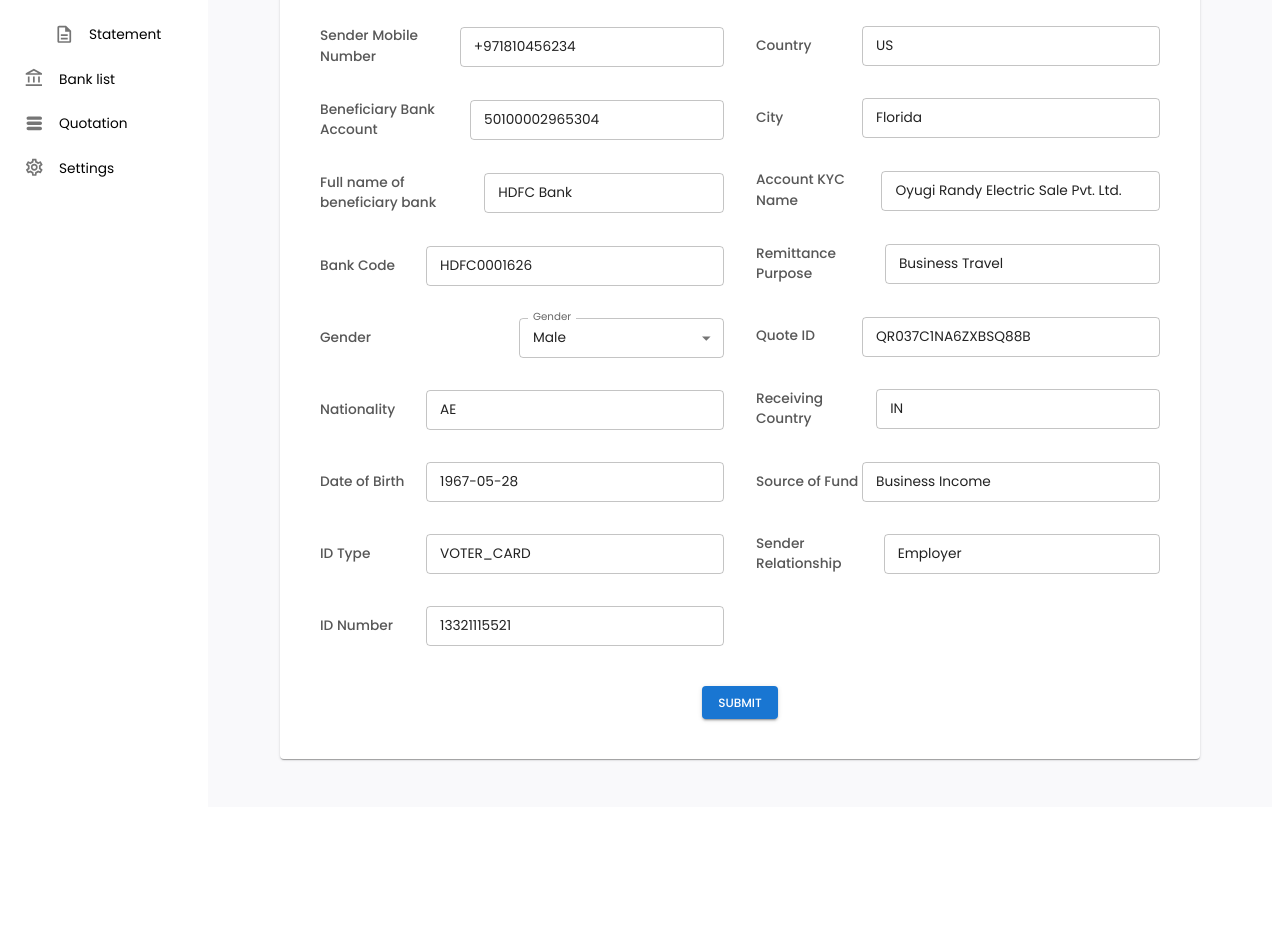
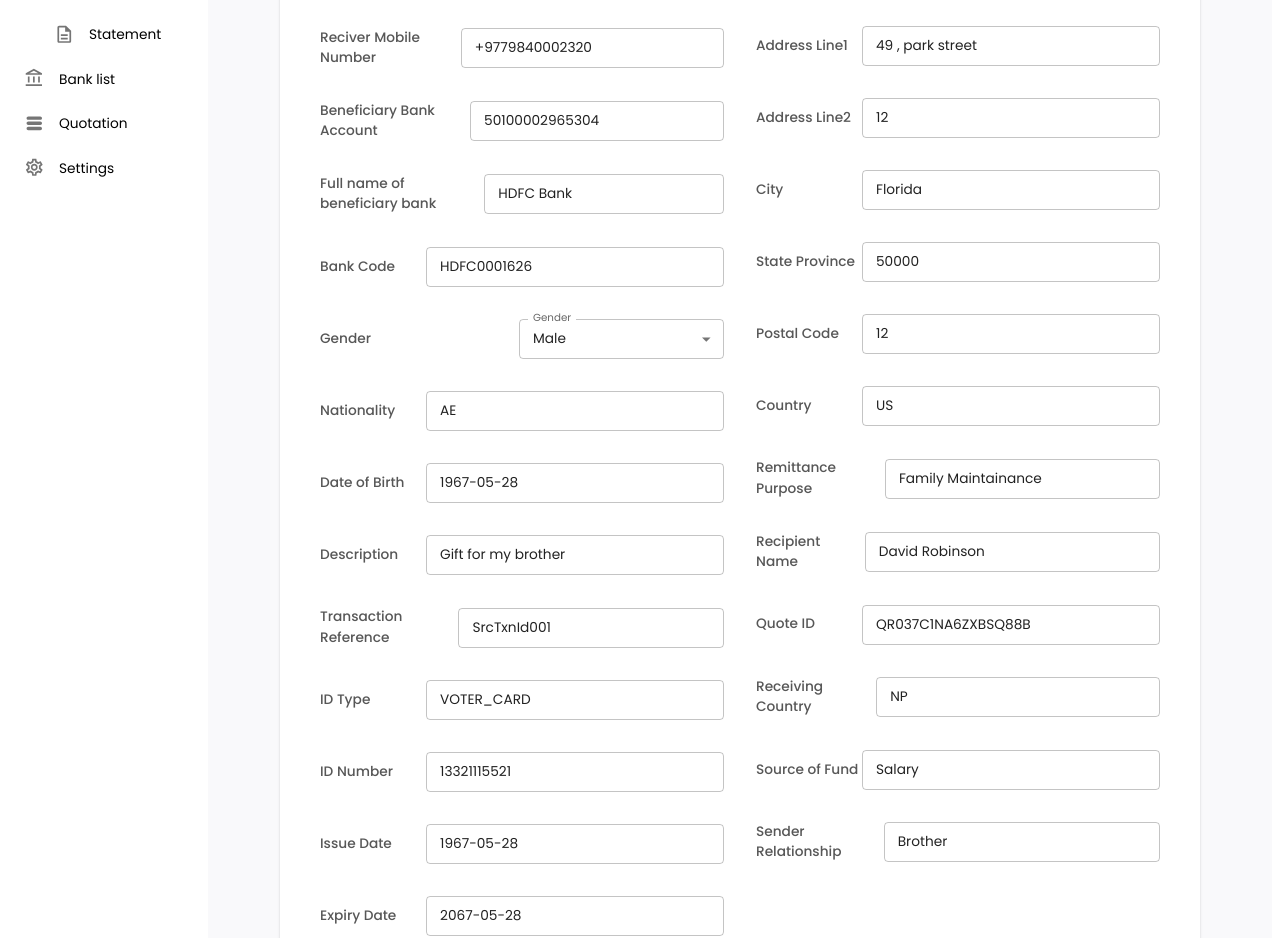
Before and after one commit to marikannan-openturf/sender_app, a React (Create React App) app: page /transactions-personal in a window 1280 px wide. Shown: the part 456-1394 px from the top of the page. Before the commit the page ends 1271 px from the top, so only its background shows below. Built offline with nearby package versions, Linux system fonts and the light colour scheme.

Commit message:
local changes added

```diff
--- a/src/components/Transacations/Personal/PersonalMobile.jsx
+++ b/src/components/Transacations/Personal/PersonalMobile.jsx
@@ -13,6 +13,7 @@ export default function PersonalMobile() {
   const [currency,setCurrency] = useState('INR')
   const [transactionType,setTransactionType] = useState('inttransfer')
   const [mobileNumber,setMobileNumber] = useState('+971810456234')
+  const [reciverMobileNumber,setReciverMobileNumber] = useState('+9779840002320')
   const [accountNr,setAccountNr] = useState('50100002965304')
   const [kycName,setKycName] = useState('HDFC Bank')
   const [bankCode,setBankCode] = useState('HDFC0001626')
@@ -29,12 +30,21 @@ export default function PersonalMobile() {
   const [senderAddress, setSenderAddress] = useState('')
   const [country, setCountry] = useState('US')
   const [city, setCity] = useState('Florida')
-  const [accountKycName, setAccountKycName] = useState('Oyugi Randy Electric Sale Pvt. Ltd.')
-  const [remitancePurpose, setRemitancePurpose] = useState('Business Travel')
+  // const [accountKycName, setAccountKycName] = useState('Oyugi Randy Electric Sale Pvt. Ltd.')
+  const [remitancePurpose, setRemitancePurpose] = useState('Family Maintainance')
   const [quoteId, setQuoteId] = useState('QR037C1NA6ZXBSQ88B')
-  const [reciveCountry, setReciveCountry] = useState('IN')
-  const [sourceFund, setSourceFund] = useState('Business Income')
-  const [senderRelation, setSenderRelation] = useState('Employer')
+  const [reciveCountry, setReciveCountry] = useState('NP')
+  const [sourceFund, setSourceFund] = useState('Salary')
+  const [senderRelation, setSenderRelation] = useState('Brother')
+  const [address1, setAddress1] = useState('49 , park street')
+  const [address2, setAddress2] = useState('12')
+  const [stateProvince, setStateProvince] = useState('50000')
+  const [postalCode, setPostalCode] = useState('12')
+  const [descriptionText, setDescriptionText] = useState('Gift for my brother')
+  const [transactionRef, setTransactionRef] = useState('SrcTxnId001')
+  const [issueDate, setIssueDate] = useState('1967-05-28')
+  const [issuerCountry, setIssuerCountry] = useState('AE')
+  const [recipientName, setRecipientName] = useState('David Robinson')
   const [errorPopup, setErrorPopup] = useState(false)
   const [featuredInfo, setFeaturedInfo] = useState(false)
 
@@ -64,12 +74,22 @@ export default function PersonalMobile() {
     setSenderAddress('')
     setCountry('US')
     setCity('Florida')
-    setAccountKycName('Oyugi Randy Electric Sale Pvt. Ltd.')
-    setRemitancePurpose('Business Travel')
+    // setAccountKycName('Oyugi Randy Electric Sale Pvt. Ltd.')
+    setRemitancePurpose('Family Maintainance')
     setQuoteId('QR037C1NA6ZXBSQ88B')
     setReciveCountry('IN')
     setSourceFund('Business Income')
     setSenderRelation('Employer')
+    setReciverMobileNumber('+9779840002320')
+    setAddress1('49 , park street')
+    setAddress2('park main street')
+    setStateProvince('12')
+    setPostalCode('60000')
+    setDescriptionText('Gift for my brother')
+    setTransactionRef('SrcTxnId001')
+    setIssueDate('1967-05-28')
+    setIssuerCountry('AE')
+    setRecipientName('David Robinson')
     setFeaturedInfo(false)
     setErrorPopup(false)
   }
@@ -93,12 +113,22 @@ export default function PersonalMobile() {
     setSenderAddress('')
     setCountry('US')
     setCity('Florida')
-    setAccountKycName('Oyugi Randy Electric Sale Pvt. Ltd.')
-    setRemitancePurpose('Business Travel')
+    // setAccountKycName('Oyugi Randy Electric Sale Pvt. Ltd.')
+    setRemitancePurpose('Family Maintainance')
     setQuoteId('QR037C1NA6ZXBSQ88B')
     setReciveCountry('IN')
-    setSourceFund('Business Income')
+    setSourceFund('Salary')
     setSenderRelation('Employer')
+    setReciverMobileNumber('+9779840002320')
+    setAddress1('49 , park street')
+    setAddress2('park main street')
+    setStateProvince('12')
+    setPostalCode('60000')
+    setDescriptionText('Gift for my brother')
+    setTransactionRef('SrcTxnId001')
+    setIssueDate('1967-05-28')
+    setIssuerCountry('AE')
+    setRecipientName('David Robinson')
     setFeaturedInfo(false)
   }
 
@@ -115,74 +145,66 @@ export default function PersonalMobile() {
     }
     axios.post(`${apiUrl}/js/transaction`
       , {
-        "amount": "500",
-        "currency": "INR",
+        "amount": `${amount}`,
+        "currency": `${currency}`,
         "type": "inttransfer",
-        "descriptionText": "Gift for my brother",
+        "descriptionText": `${descriptionText}`,
         "requestDate": "2021-05-23 08:19:36",
-        "requestingOrganisationTransactionReference": "SrcTxnId002",
+        "requestingOrganisationTransactionReference": `${transactionRef}`,
         "debitParty": [
           {
             "key": "msisdn",
-            "value": "+971810456234"
+            "value": `${mobileNumber}`
           }
         ],
         "creditParty": [
           {
-            "key": "bankaccountno",
-            "value": "50100002965304"
-          },
-          {
-            "key": "organisationid",
-            "value": "HDFC Bank"
-          },
-          {
-            "key": "sortcode",
-            "value": "HDFC0001626"
+            "key": "msisdn",
+            "value": `${reciverMobileNumber}`
           }
         ],
         "senderKyc": {
-          "nationality": "AE",
-          "dateOfBirth": "1967-05-28",
-          "gender": "M",
+          "nationality": `${nationality}`,
+          "dateOfBirth": `${dob}`,
+          "gender": `${genderDetails}`,
           "idDocument": [
             {
-              "idType": "VOTER_CARD",
-              "idNumber": "13321115521",
-              "issueDate": "1967-05-28",
-              "expiryDate": "2067-05-28",
-              "issuerCountry": "AE"
+              "idType": `${idType}`,
+              "idNumber": `${idNumber}`,
+              "issueDate": `${issueDate}`,
+              "expiryDate": `${expDate}`,
+              "issuerCountry": `${issuerCountry}`
             }
           ],
           "postalAddress": {
-            "addressLine1": "49 , park street",
-            "addressLine2": "12",
-            "addressLine3": "12",
-            "city": "12",
-            "stateProvince": "12",
-            "postalCode": "50000",
-            "country": "US"
+            "addressLine1": `${address1}`,
+            "addressLine2": `${address2}`,
+            "addressLine3": `${address2}`,
+            "city": `${city}`,
+            "stateProvince": `${stateProvince}`,
+            "postalCode": `${postalCode}`,
+            "country": `${country}`
           },
           "subjectName": {
-            "firstName": "Test",
-            "middleName": "",
-            "lastName": "Sender2",
-            "fullName": "Test Sender2"
+            "firstName": `${fullName}`,
+            "middleName": `${fullName}`,
+            "lastName": `${fullName}`,
+            "fullName": `${fullName}`
           }
         },
         "recipientKyc": {
           "subjectName": {
-            "firstName": "Deepa",
-            "lastName": "Jain",
-            "fullName": "Deepa Jain"
+            "firstName": `${recipientName}`,
+            "lastName": `${recipientName}`,
+            "fullName": `${recipientName}`
           }
         },
         "internationalTransferInformation": {
-          "quoteId": "QR037C1NA6ZXBSQ88B",
-          "receivingCountry": "IN",
-          "remittancePurpose": "Family Maintainance",
-          "sourceOfFunds": "Salary",
-          "relationshipSender": "Brother"
+          "quoteId": `${quoteId}`,
+          "receivingCountry": `${reciveCountry}`,
+          "remittancePurpose": `${remitancePurpose}`,
+          "sourceOfFunds": `${sourceFund}`,
+          "relationshipSender": `${senderRelation}`
         }
       },
       { headers: options.headers }
@@ -219,7 +241,7 @@ console.log("dasd0",new Date())
               </Typography>
               <OutlinedInput sx={{ height: 40 }} placeholder='Currency' value={currency} onChange={({target}) => setCurrency(target.value)} />
             </Stack>
-            <Stack alignItems='center' justifyContent='space-between' direction='row'>
+            {/* <Stack alignItems='center' justifyContent='space-between' direction='row'>
             <Typography color="#575757" fontWeight='500'>
             Transaction Type
               </Typography>
@@ -242,12 +264,18 @@ console.log("dasd0",new Date())
               <MenuItem value='p2b'>P2B</MenuItem>
 
             </TextField>
-            </Stack>
+            </Stack> */}
             <Stack alignItems='center' justifyContent='space-between' direction='row'>
               <Typography color="#575757" fontWeight='500'>
               Sender Mobile Number
               </Typography>
               <OutlinedInput sx={{ height: 40 }} placeholder='Mobile Number' value={mobileNumber} onChange={({target}) => setMobileNumber(target.value)} />
+            </Stack>
+            <Stack alignItems='center' justifyContent='space-between' direction='row'>
+              <Typography color="#575757" fontWeight='500'>
+              Reciver Mobile Number
+              </Typography>
+              <OutlinedInput sx={{ height: 40 }} placeholder='Mobile Number' value={reciverMobileNumber} onChange={({target}) => setReciverMobileNumber(target.value)} />
             </Stack>
             <Stack alignItems='center' justifyContent='space-between' direction='row'>
               <Typography color="#575757" fontWeight='500'>
@@ -300,6 +328,18 @@ console.log("dasd0",new Date())
               </Typography>
               <OutlinedInput sx={{ height: 40 }} placeholder='Date of Birth'  value={dob} onChange={({target}) => setDob(target.value)}/>
             </Stack>
+            <Stack alignItems='center' justifyContent='space-between' direction='row'>
+              <Typography color="#575757" fontWeight='500'>
+                Description
+              </Typography>
+              <OutlinedInput sx={{ height: 40 }} placeholder='Description'  value={descriptionText} onChange={({target}) => setDescriptionText(target.value)}/>
+            </Stack>
+            <Stack alignItems='center' justifyContent='space-between' direction='row'>
+              <Typography color="#575757" fontWeight='500'>
+                Transaction Reference
+              </Typography>
+              <OutlinedInput sx={{ height: 40 }} placeholder='Transaction Reference'  value={transactionRef} onChange={({target}) => setTransactionRef(target.value)}/>
+            </Stack>
             {/* <Stack alignItems='center' justifyContent='space-between' direction='row'>
               <Typography color="#575757" fontWeight='500'>
                 Gender
@@ -318,17 +358,32 @@ console.log("dasd0",new Date())
               </Typography>
               <OutlinedInput sx={{ height: 40 }} placeholder='ID Number' value={idNumber} onChange={({target}) => setIdNumber(target.value)} />
             </Stack>
+            <Stack alignItems='center' justifyContent='space-between' direction='row'>
+              <Typography color="#575757" fontWeight='500'>
+                Issue Date
+              </Typography>
+              <OutlinedInput sx={{ height: 40 }} placeholder='ID Number' value={issueDate} onChange={({target}) => setIssueDate(target.value)} />
+            </Stack>
+            <Stack alignItems='center' justifyContent='space-between' direction='row'>
+              <Typography color="#575757" fontWeight='500'>
+                Expiry Date
+              </Typography>
+              <OutlinedInput sx={{ height: 40 }} placeholder='Expiry Date' value={expDate} onChange={({target}) => setExpDate(target.value)} />
+            </Stack>
 
           </Stack>
 
 
           <Stack spacing={4} width={450}>
-          <Stack alignItems='center' justifyContent='space-between' direction='row'>
+
+
+            <Stack alignItems='center' justifyContent='space-between' direction='row'>
               <Typography color="#575757" fontWeight='500'>
-                Expiry Date
+                Issuer Country
               </Typography>
-              <OutlinedInput sx={{ height: 40 }} placeholder='Expiry Date' value={expDate} onChange={({target}) => setExpDate(target.value)} />
+              <OutlinedInput sx={{ height: 40 }} placeholder='Issuer Country' value={issuerCountry} onChange={({target}) => setIssuerCountry(target.value)} />
             </Stack>
+
 
             <Stack alignItems='center' justifyContent='space-between' direction='row'>
               <Typography color="#575757" fontWeight='500'>
@@ -364,11 +419,17 @@ console.log("dasd0",new Date())
             </TextField>            </Stack> */}
             <Stack alignItems='center' justifyContent='space-between' direction='row'>
               <Typography color="#575757" fontWeight='500'>
-                Country
+                Address Line1
               </Typography>
-              <OutlinedInput sx={{ height: 40 }}  placeholder='Country' value={country} onChange={({target}) => setCountry(target.value)} />
+              <OutlinedInput sx={{ height: 40 }} placeholder='Address line 1' value={address1} onChange={({target}) => setAddress1(target.value)}/>
             </Stack>
             <Stack alignItems='center' justifyContent='space-between' direction='row'>
+              <Typography color="#575757" fontWeight='500'>
+                Address Line2
+              </Typography>
+              <OutlinedInput sx={{ height: 40 }} placeholder='Address line 2' value={address2} onChange={({target}) => setAddress2(target.value)}/>
+            </Stack>
+                        <Stack alignItems='center' justifyContent='space-between' direction='row'>
               <Typography color="#575757" fontWeight='500'>
                 City
               </Typography>
@@ -376,15 +437,40 @@ console.log("dasd0",new Date())
             </Stack>
             <Stack alignItems='center' justifyContent='space-between' direction='row'>
               <Typography color="#575757" fontWeight='500'>
+                State Province
+              </Typography>
+              <OutlinedInput sx={{ height: 40 }} placeholder='State Province' value={stateProvince} onChange={({target}) => setStateProvince(target.value)}/>
+            </Stack>
+            <Stack alignItems='center' justifyContent='space-between' direction='row'>
+              <Typography color="#575757" fontWeight='500'>
+                Postal Code
+              </Typography>
+              <OutlinedInput sx={{ height: 40 }} placeholder='Postal Code' value={postalCode} onChange={({target}) => setPostalCode(target.value)}/>
+            </Stack>
+            <Stack alignItems='center' justifyContent='space-between' direction='row'>
+              <Typography color="#575757" fontWeight='500'>
+                Country
+              </Typography>
+              <OutlinedInput sx={{ height: 40 }}  placeholder='Country' value={country} onChange={({target}) => setCountry(target.value)} />
+            </Stack>
+
+            {/* <Stack alignItems='center' justifyContent='space-between' direction='row'>
+              <Typography color="#575757" fontWeight='500'>
                 Account KYC Name
               </Typography>
               <OutlinedInput sx={{ height: 40 }} placeholder='Account KYC Name' value={accountKycName} onChange={({target}) => setAccountKycName(target.value)}/>
-            </Stack>
+            </Stack> */}
             <Stack alignItems='center' justifyContent='space-between' direction='row'>
               <Typography color="#575757" fontWeight='500'>
                 Remittance Purpose
               </Typography>
               <OutlinedInput sx={{ height: 40 }} placeholder='Remittance Purpose' value={remitancePurpose} onChange={({target}) => setRemitancePurpose(target.value)} />
+            </Stack>
+            <Stack alignItems='center' justifyContent='space-between' direction='row'>
+              <Typography color="#575757" fontWeight='500'>
+                Recipient Name
+              </Typography>
+              <OutlinedInput sx={{ height: 40 }}  placeholder='Recipient Name' value={recipientName} onChange={({target}) => setRecipientName(target.value)}/>
             </Stack>
             <Stack alignItems='center' justifyContent='space-between' direction='row'>
               <Typography color="#575757" fontWeight='500'>
```
